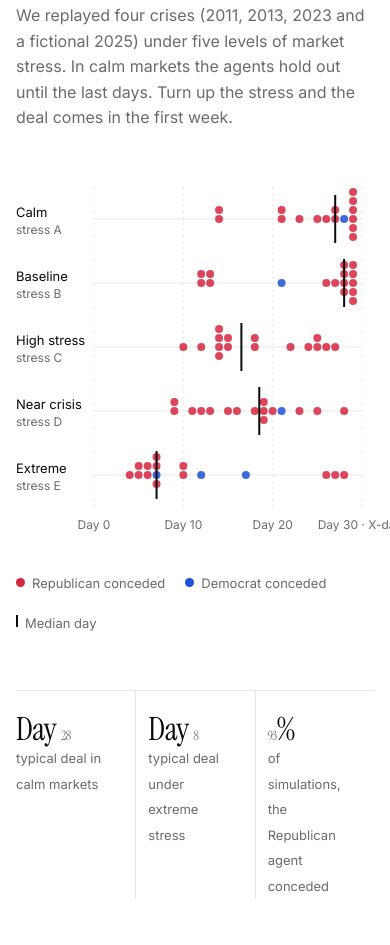
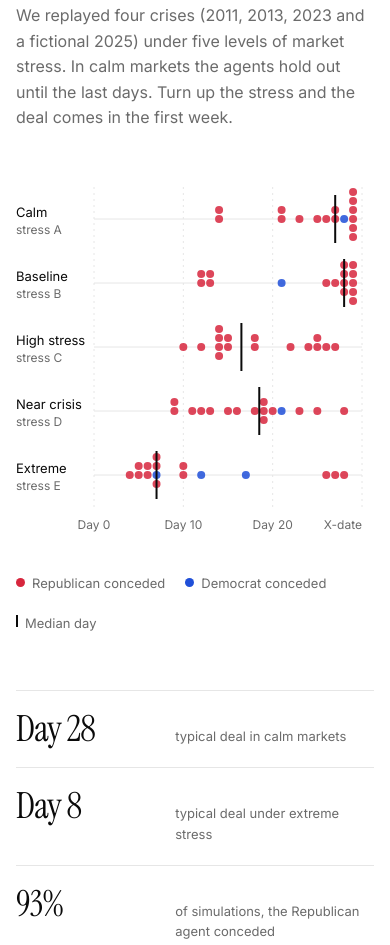
Before and after one commit to vibgyor22/llm-war-of-attrition, a plain HTML site: page docs/index.html in a window 390 px wide. Shown: the part 2679-3624 px from the top of the page. Drawn offline with Linux system fonts and the light colour scheme.

Commit message:
Fix stat number sizing, mobile stat layout, clipped statements, axis label, dark-mode timeline
Co-Authored-By: Claude Opus 5.5 <noreply@anthropic.com>
Claude-Session: https://claude.ai/code/session_01WYjCRbFLL7B7zr6fapnecR

```diff
--- a/docs/assets/app.js
+++ b/docs/assets/app.js
@@ -54,7 +54,7 @@ function strip() {
   const W = fig.clientWidth, small = W < 600, L = small ? 78 : 140, R = 12, rowH = small ? 64 : 76, H = rowH * 5 + 40;
   const svg = el("svg", { class: "chart", viewBox: `0 0 ${W} ${H}`, height: H }, fig);
   const x = d => L + (d / 30) * (W - L - R);
-  [0, 10, 20, 30].forEach(d => { el("line", { x1: x(d), x2: x(d), y1: 0, y2: rowH * 5, class: "tick" }, svg); el("text", { x: x(d), y: rowH * 5 + 22, "text-anchor": "middle" }, svg).textContent = d === 30 ? "Day 30 · X-date" : "Day " + d; });
+  [0, 10, 20, 30].forEach(d => { el("line", { x1: x(d), x2: x(d), y1: 0, y2: rowH * 5, class: "tick" }, svg); el("text", { x: x(d), y: rowH * 5 + 22, "text-anchor": d === 30 ? "end" : "middle" }, svg).textContent = d === 30 ? "X-date" : "Day " + d; });
   let k = 0;
   COND.forEach((c, i) => {
     const cy = i * rowH + rowH / 2;
--- a/docs/assets/style.css
+++ b/docs/assets/style.css
@@ -198,3 +198,16 @@ footer .wrap{display:flex;justify-content:space-between;gap:24px;flex-wrap:wrap}
 .say details p{max-height:26vh;overflow:auto;text-align:left}
 .say q{-webkit-line-clamp:4}
 @media(max-width:600px){.arena{height:30vh}.say q{-webkit-line-clamp:7}.sayhead{gap:8px}.stday small{display:block;margin:6px 0 0}}
+/* fixes */
+.stats b span{font:inherit;color:inherit;letter-spacing:inherit}
+@media(max-width:600px){
+  .stats{grid-template-columns:1fr}
+  .stats div,.stats div+div{padding:20px 0;border-left:0;border-bottom:1px solid var(--line);display:flex;align-items:baseline;gap:16px}
+  .stats b{font-size:36px;flex:none;min-width:40%}
+}
+.say q{display:block;-webkit-line-clamp:unset;overflow:visible}
+.say{overflow-y:auto;max-height:100%;padding-right:4px;scrollbar-width:thin}
+.speech{align-items:stretch}
+@media(max-height:820px){.arena{height:clamp(160px,30vh,300px)}.say q{font-size:18px}}
+@media(max-width:600px){.say q{font-size:15px}}
+.cell{color:inherit}
```
